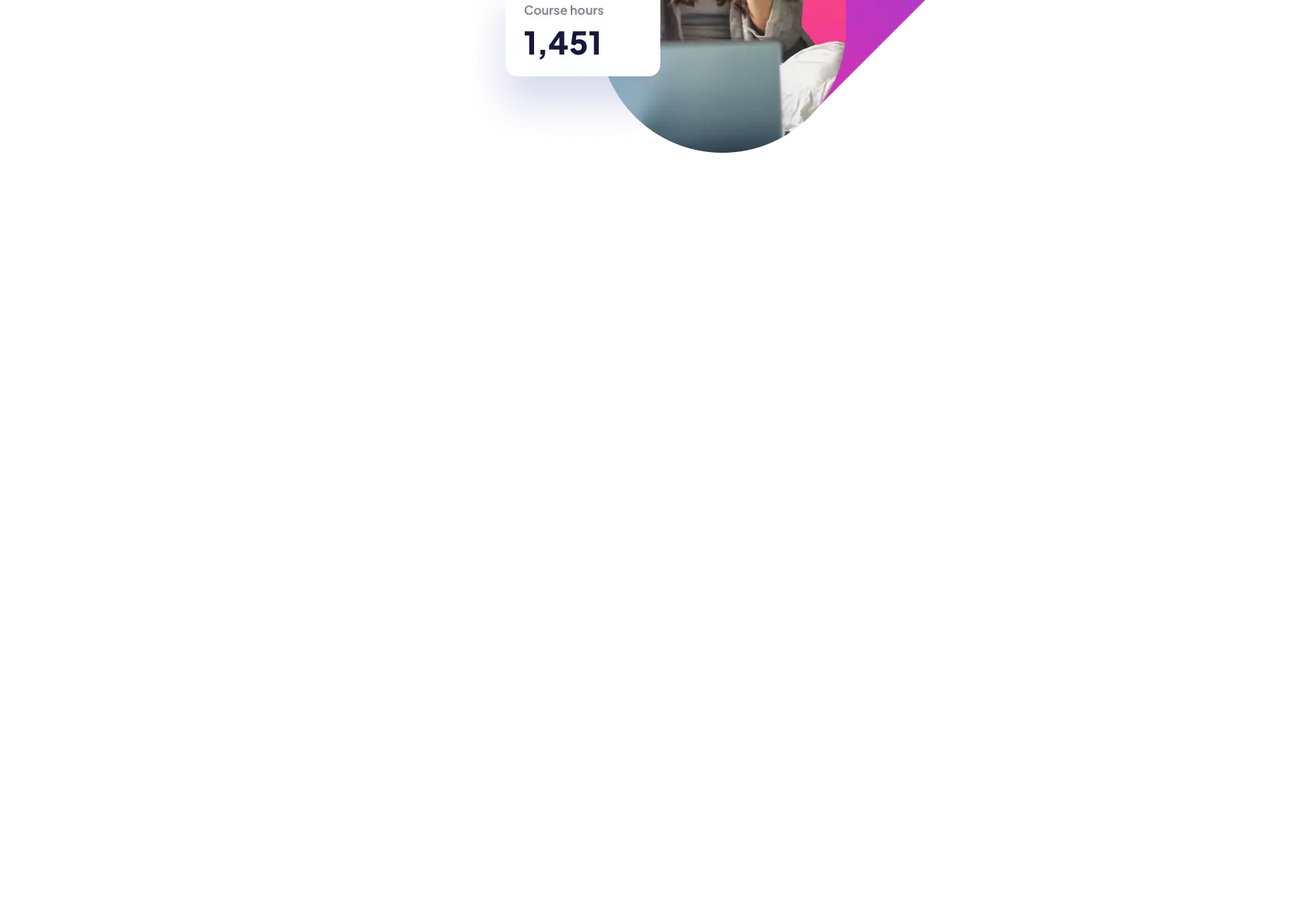
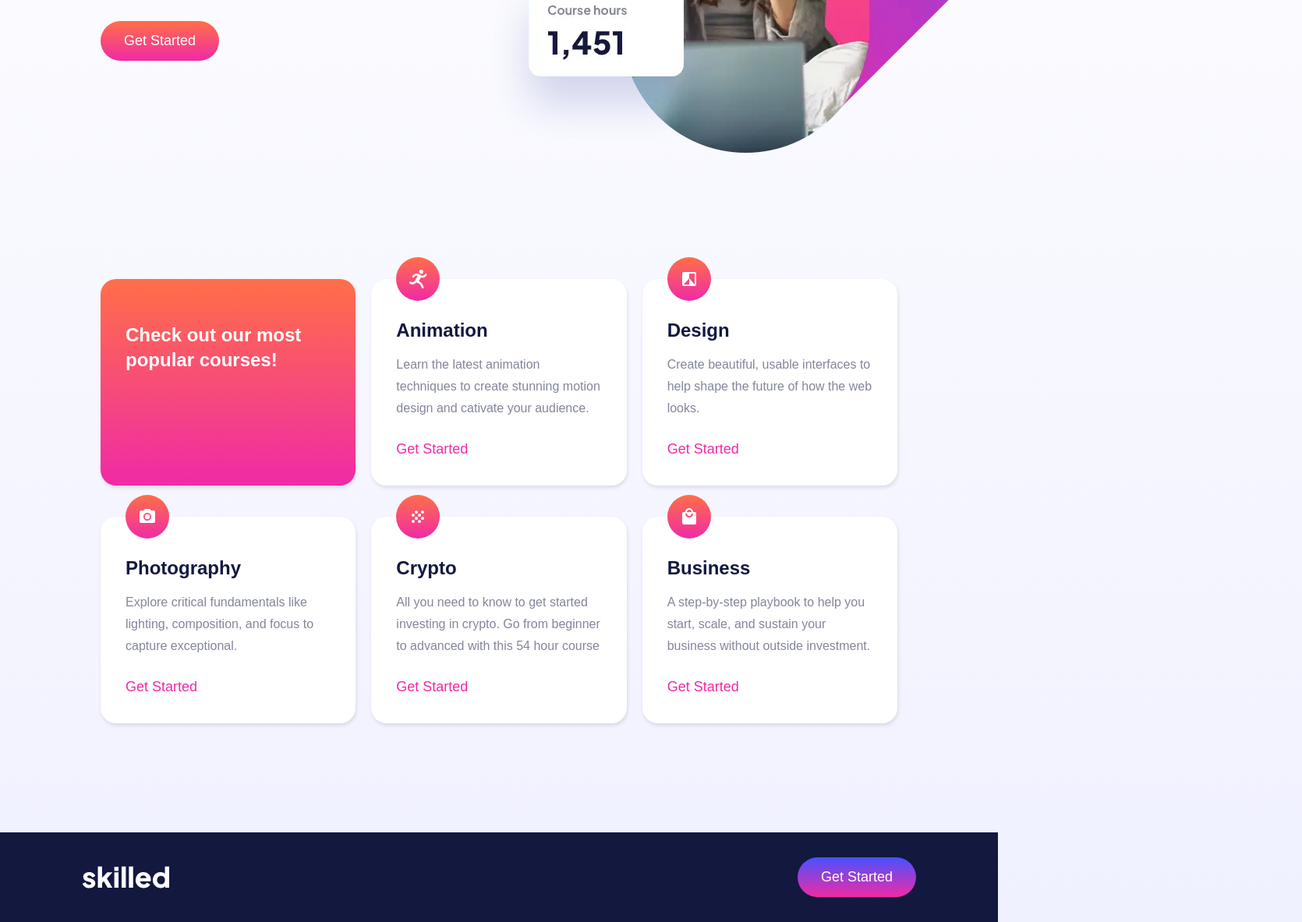
Before and after one commit to jledesma44/skilled-elearning-landing-page, a website: page index.html in a window 1280 px wide. Shown: the part 538-1721 px from the top of the page at 78% size, 1670 px wide, since content can reach past the window. Before the commit the page ends 800 px from the top, so only its background shows below. Drawn offline with Linux system fonts and the light colour scheme.

Commit message:
completed project

```diff
--- a/index.html
+++ b/index.html
@@ -13,12 +13,11 @@
 
 
     <div class="wrapper">
-
         <picture>
     <source media="(min-width: 1000px)"
-        srcset="../src/img/image-hero-desktop.webp, ../src/img/image-hero-desktop@2x.webp 2x">
+            srcset="../src/img/image-hero-desktop.webp, ../src/img/image-hero-desktop@2x.webp 2x">
     <source media="(min-width: 768px)"
-        srcset="../src/img/image-hero-tablet.webp, ../src/img/image-hero-tablet@2x.webp 2x">
+            srcset="../src/img/image-hero-tablet.webp, ../src/img/image-hero-tablet@2x.webp 2x">
     <img class="hero-img-lg" src="../src/img/image-hero-tablet.webp" alt="image description">
 </picture>
 <header>
@@ -34,49 +33,52 @@
     <div class="hero-right">
         <picture>
             <source media="(min-width: 400px)"
-                srcset="../src/img/image-hero-mobile.webp, ../src/img/image-hero-mobile@2x.webp 2x">
+                    srcset="../src/img/image-hero-mobile.webp, ../src/img/image-hero-mobile@2x.webp 2x">
             <img class="hero-img" src="../src/img/image-hero-mobile.webp" alt="image description">
         </picture>
     </div>
-</div>                    </div>
-    <!--   Get Started
-
-
-
-Our modern courses across a range of in-demand skills will give you the
-knowledge you need to live the life you want.
-
-Get Started
-
-Check out our most popular courses!
-
-Animation
-Learn the latest animation techniques to create stunning motion
-design and captivate your audience.
-Get Started
-
-Design
-Create beautiful, usable interfaces to help shape the future of
-how the web looks.
-Get Started
-
-Photography
-Explore critical fundamentals like lighting, composition, and focus
-to capture exceptional photos.
-Get Started
-
-Crypto
-All you need to know to get started investing in crypto. Go from beginner
-to advanced with this 54 hour course.
-Get Started
-
-Business
-A step-by-step playbook to help you start, scale, and sustain your business
-without outside investment.
-Get Started
-
-Get Started
--->
-</body>
+</div>        <main>
+    <div class="cards">
+        <div class="card-main">
+            <h1>Check out our most popular courses!</h1>
+        </div>
+        <div class="card">
+            <img src="../src/img/icon-animation.svg" alt="animation">
+            <h2>Animation</h2>
+            <p>Learn the latest animation techniques to create stunning motion design and cativate your audience.</p>
+            <a href="#">Get Started</a>
+        </div>
+        <div class="card">
+            <img src="../src/img/icon-design.svg" alt="design">
+            <h2>Design</h2>
+            <p>Create beautiful, usable interfaces to help shape the future of how the web looks.</p>
+            <a href="#">Get Started</a>
+        </div>
+        <div class="card">
+            <img src="../src/img/icon-photography.svg" alt="Photography">
+            <h2>Photography</h2>
+            <p>Explore critical fundamentals like lighting, composition, and focus to capture exceptional.</p>
+            <a href="#">Get Started</a>
+        </div>
+        <div class="card">
+            <img src="../src/img/icon-crypto.svg" alt="crypto">
+            <h2>Crypto</h2>
+            <p>All you need to know to get started investing in crypto. Go from beginner to advanced with this 54 hour course</p>
+            <a href="#">Get Started</a>
+        </div>
+        <div class="card">
+            <img src="../src/img/icon-business.svg" alt="business">
+            <h2>Business</h2>
+            <p>A step-by-step playbook to help you start, scale, and sustain your business without outside investment.</p>
+            <a href="#">Get Started</a>
+        </div>
+    </div>
+</main>    </div>
+    <footer>
+    <div class="footer-wrapper">
+        <img src="../src/img/logo-light.svg" alt="site-logo" class="site-logo">
+        <button class="footer-button">Get Started</button>
+    </div>
+</footer></body>
 
 </html>
```
Also changed, not shown: dist/css/main.css, 6 other files.
